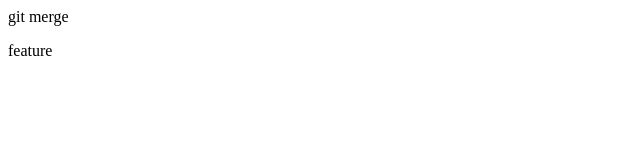
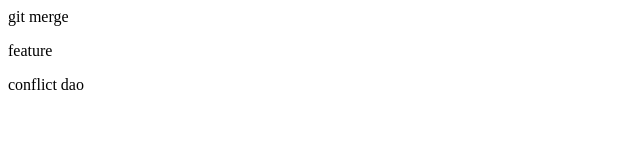
Before and after one commit to masaakitsuchiya/git_learning, a plain HTML site: page index.html in a window 1280 px wide. Shown: the full height of the page, 0-640 px from the left. Drawn offline with Linux system fonts and the light colour scheme.

Commit message:
conflictを追記

```diff
--- a/index.html
+++ b/index.html
@@ -1,2 +1,3 @@
 <p>git merge</p>
 <p>feature</p>
+<p>conflict dao</p>
```
